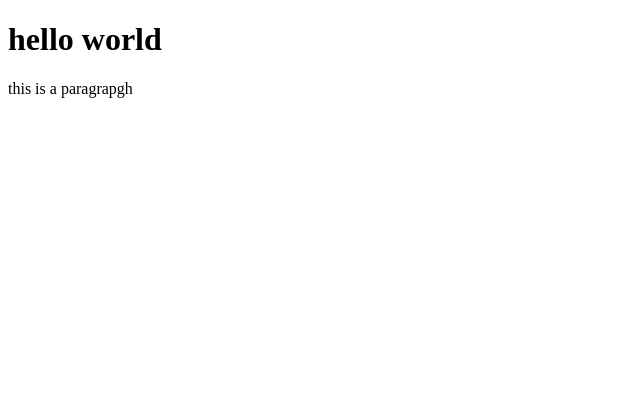
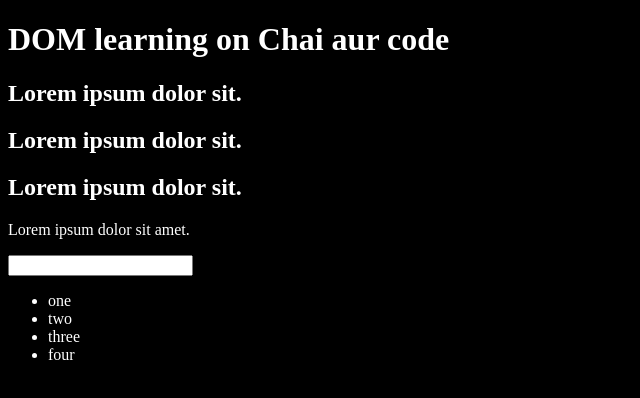
Before and after one commit to Ashutosh-techbit/javascript, a plain HTML site: page 06_dom/one.html in a window 1280 px wide. Shown: the whole page, without its empty margins (0-640 px from the left). Drawn offline with Linux system fonts and the light colour scheme.

Commit message:
New learning in js

```diff
--- a/01-basics/05_datatypes.js
+++ b/01-basics/05_datatypes.js
@@ -2,9 +2,9 @@
 
 // 7 types = string , number , boolean , null , undefined , symbol , Bigint
 
-const str = "123"
+const string = "123"
 const num  = 123
-const boo = false
+const boolean = false
 let name1; // undefined
 const temp = null;
 
--- a/05-iterators.js/object-iteration.js
+++ b/05-iterators.js/object-iteration.js
@@ -6,7 +6,7 @@ const myObject = {
 }
 
 for (const key in myObject) {
-    //console.log(`${key} shortcut is for ${myObject[key]}`);
+    console.log(`${key} shortcut is for ${myObject[key]}`);
 }
 
 const programming = ["js", "rb", "py", "java", "cpp"]
--- a/06_dom/one.html
+++ b/06_dom/one.html
@@ -2,10 +2,30 @@
 <html lang="en">
 <head>
     <meta charset="UTF-8">
-    <title>Document object model</title>
+
+    <title>DOM learning</title>
+    <style>
+        .bg-black{
+            background-color: #000000;
+            color: #fff;
+        }
+    </style>
 </head>
-<body>
-    <h1>hello world</h1>
-    <p>this is a paragrapgh</p>
+<body class="bg-black">
+    <div >
+        <h1  id="title" class="heading">DOM learning on Chai aur code  <span style="display: none;">test text</span></h1>
+        <h2>Lorem ipsum dolor sit.</h2>
+        <h2>Lorem ipsum dolor sit.</h2>
+        <h2>Lorem ipsum dolor sit.</h2>
+        <p>Lorem ipsum dolor sit amet.</p>
+        <input type="password" name="" id="">
+
+        <ul>
+            <li class="list-item">one</li>
+            <li class="list-item">two</li>
+            <li class="list-item">three</li>
+            <li class="list-item">four</li>
+        </ul>
+    </div>
 </body>
 </html>
```
Also changed, not shown: 02_baiscs/01_aray.js (+6 -4 lines), 02_baiscs/tempCodeRunnerFile.js (added, +21 -0 lines), 01-basics/00_basics.js (added).
